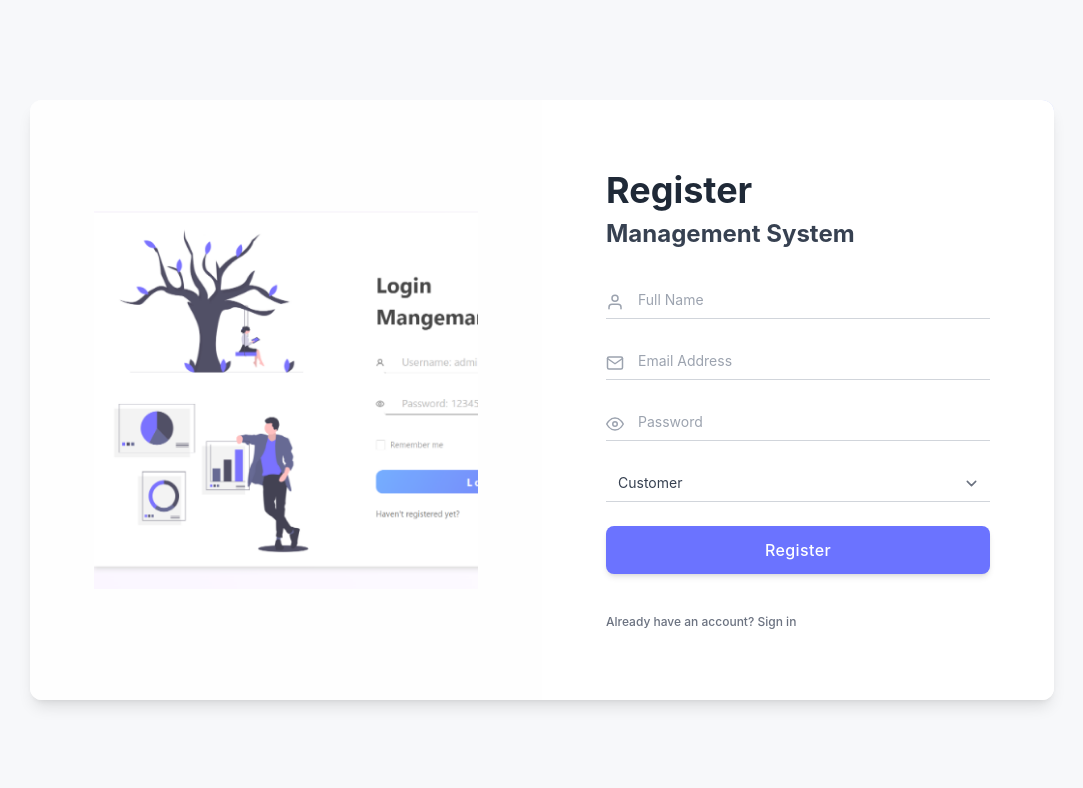
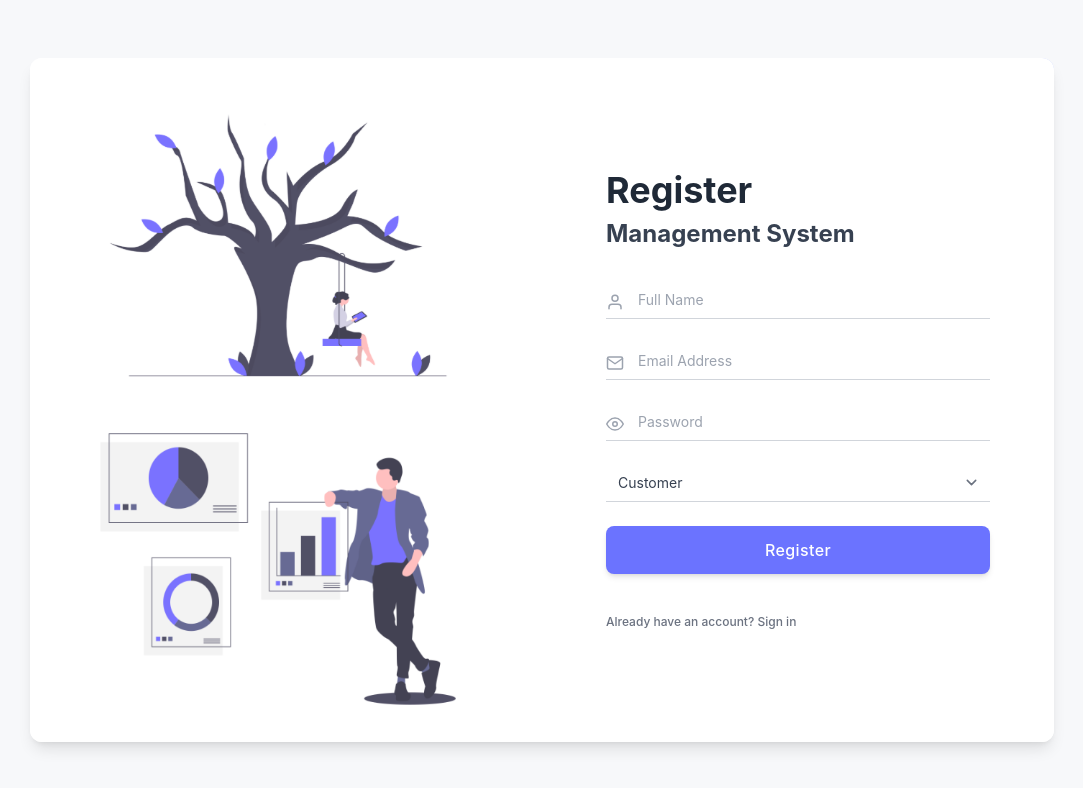
Before and after one commit to Aadvick1410/Insurance-Management-Platform, a React (Vite) app in the folder frontend/: page /register in a window 1280 px wide. Shown: the top 788 px of the page, without its empty margins (98-1181 px from the left). Built offline with nearby package versions, Linux system fonts and the light colour scheme.

Commit message:
Use uploaded pristine illustration for login/register

```diff
--- a/frontend/src/pages/auth/LoginPage.jsx
+++ b/frontend/src/pages/auth/LoginPage.jsx
@@ -25,7 +25,7 @@
         </div>
 
         {/* Left Side - Illustrations (Hidden on Mobile) */}
-        <div className="hidden md:flex md:w-1/2 p-8 flex-col justify-center items-center relative bg-[#fefefe]">
+        <div className="hidden md:flex md:w-1/2 p-8 flex-col justify-center items-center relative bg-white">
            <img src="/illustration.png" alt="Illustration" className="w-full max-w-sm opacity-90 object-contain" />
         </div>
 
--- a/frontend/src/pages/auth/RegisterPage.jsx
+++ b/frontend/src/pages/auth/RegisterPage.jsx
@@ -42,7 +42,7 @@
         </div>
 
         {/* Left Side - Illustrations (Hidden on Mobile) */}
-        <div className="hidden md:flex md:w-1/2 p-8 flex-col justify-center items-center relative bg-[#fefefe]">
+        <div className="hidden md:flex md:w-1/2 p-8 flex-col justify-center items-center relative bg-white">
            <img src="/illustration.png" alt="Illustration" className="w-full max-w-sm opacity-90 object-contain" />
         </div>
 
```
Also changed, not shown: frontend/public/illustration.png.
